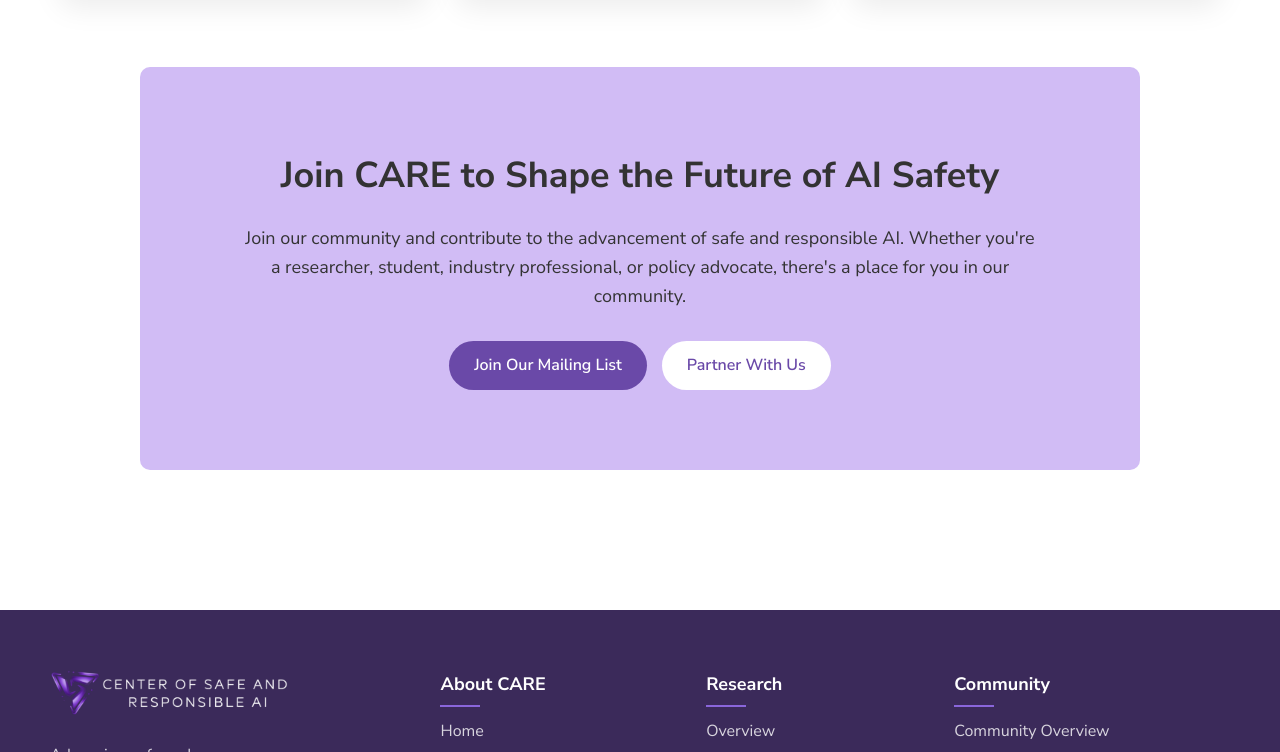
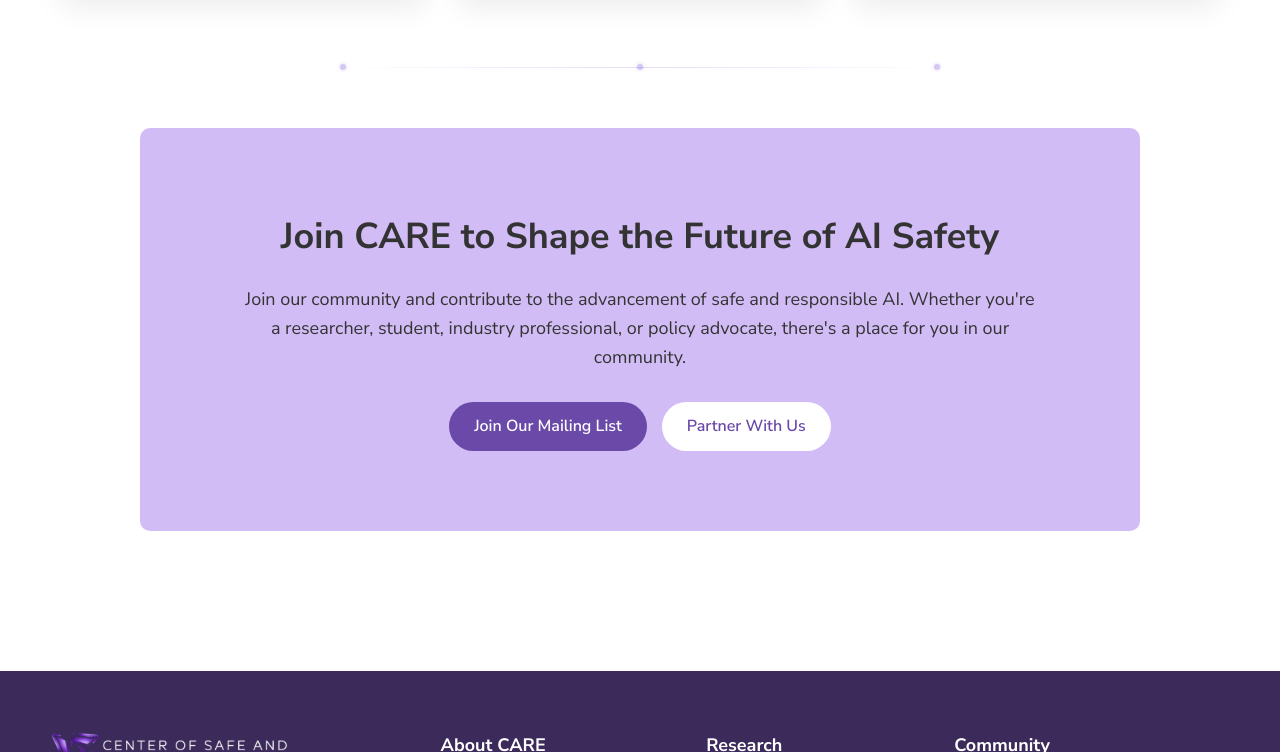
Before and after one commit to CareAISafety/careaisafety.github.io, a plain HTML site: page team.html in a window 1280 px wide. Shown: the part 2074-2826 px from the top of the page. Drawn offline with Linux system fonts and the light colour scheme.

```diff
--- a/team.html
+++ b/team.html
@@ -748,6 +748,54 @@
             transform: translateY(-3px);
             box-shadow: 0 4px 10px rgba(0,0,0,0.1);
         }
+
+        /* Section Separator */
+        .section-separator {
+            display: flex;
+            justify-content: center;
+            align-items: center;
+            margin: 40px auto 60px;
+            position: relative;
+        }
+
+        .separator-line {
+            width: 100%;
+            max-width: 600px;
+            height: 1px;
+            background: linear-gradient(90deg, transparent, rgba(122, 84, 219, 0.2), transparent);
+            position: relative;
+            display: flex;
+            justify-content: space-between;
+            align-items: center;
+        }
+
+        .separator-dot {
+            width: 6px;
+            height: 6px;
+            background-color: rgba(122, 84, 219, 0.3);
+            border-radius: 50%;
+            position: relative;
+            box-shadow: 0 0 5px rgba(122, 84, 219, 0.2);
+        }
+
+        .separator-dot:before {
+            content: '';
+            position: absolute;
+            top: -1px;
+            left: -1px;
+            right: -1px;
+            bottom: -1px;
+            border-radius: 50%;
+            background: linear-gradient(45deg, rgba(255,255,255,0.4), rgba(122, 84, 219, 0.2));
+            z-index: -1;
+            opacity: 0.4;
+            animation: pulse 3s infinite alternate ease-in-out;
+        }
+
+        @keyframes pulse {
+            0% { transform: scale(1); opacity: 0.3; }
+            100% { transform: scale(1.3); opacity: 0; }
+        }
     </style>
 </head>
 <body>
@@ -1121,6 +1169,15 @@
             </div>
         </section>
 
+        <!-- Separator -->
+        <div class="section-separator">
+            <div class="separator-line">
+                <div class="separator-dot"></div>
+                <div class="separator-dot"></div>
+                <div class="separator-dot"></div>
+            </div>
+        </div>
+
         <!-- Join Team Section - Updated to match the "Get Involved with CARE" section -->
         <section class="cta">
             <div class="cta-content">
```
